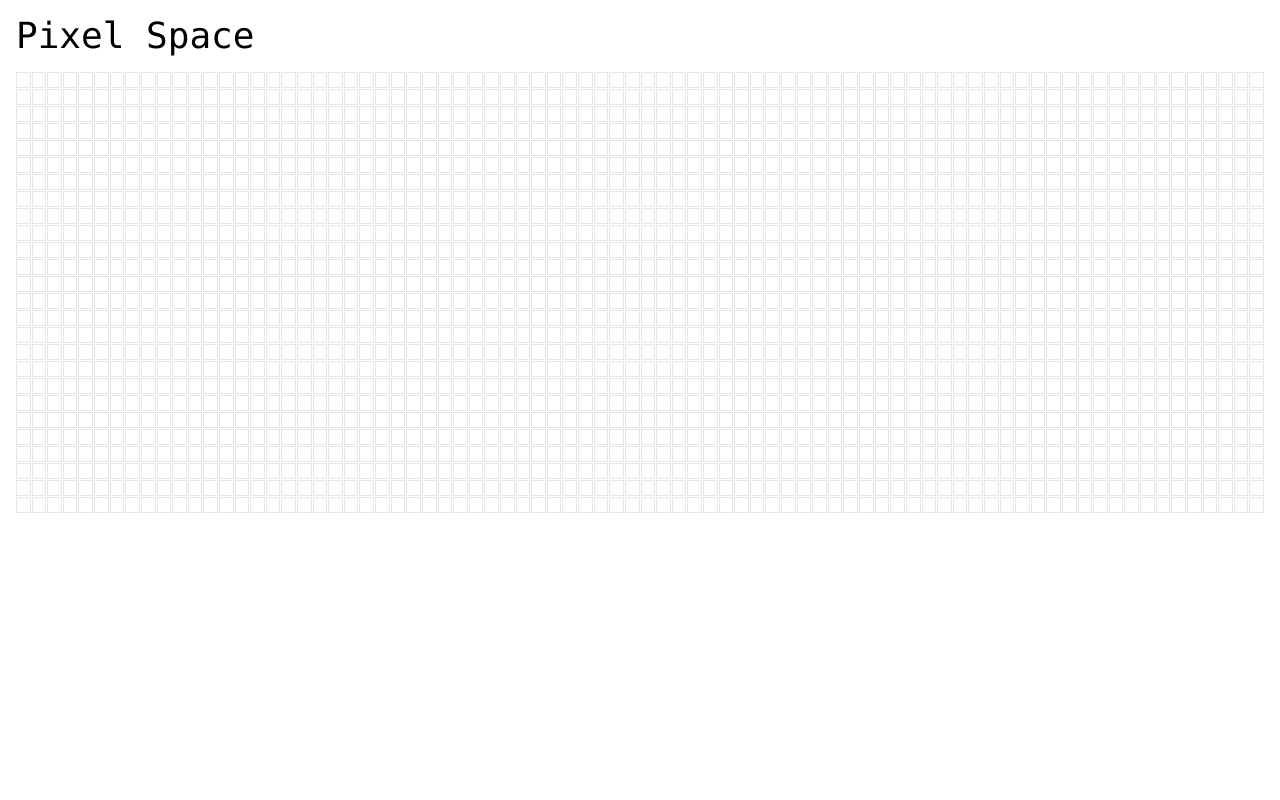
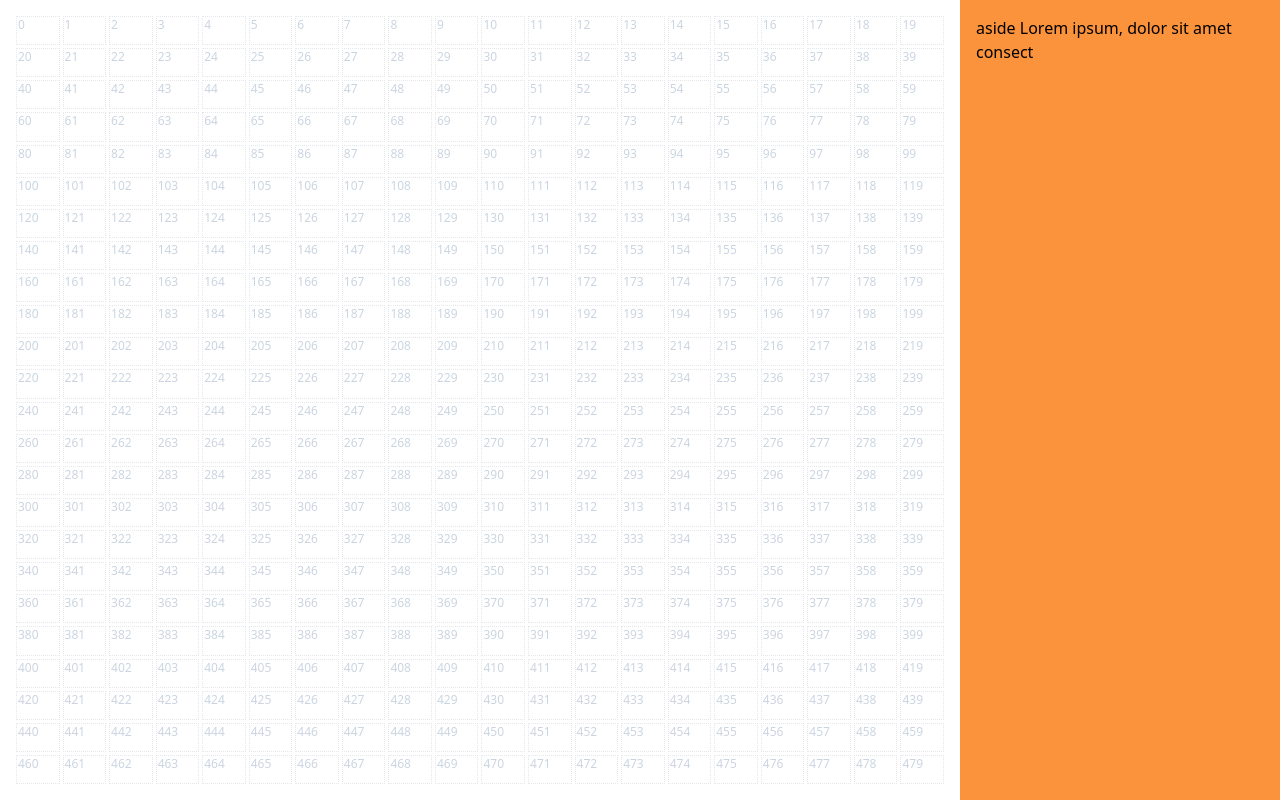
Before and after one commit to voltagecloud/pixel-space, a SvelteKit app: page /grid in a window 1280 px wide. Built offline with nearby package versions, Linux system fonts and the light colour scheme.

Commit message:
DRAWING!

```diff
--- a/src/app.css
+++ b/src/app.css
@@ -5,3 +5,7 @@
 a[href]:not(.no-underline) {
 	@apply text-blue-500 underline decoration-blue-200 hover:decoration-current;
 }
+
+body {
+	margin: 1em;
+}
--- a/src/lib/PixelGrid.svelte
+++ b/src/lib/PixelGrid.svelte
@@ -1,31 +1,34 @@
-<ul>
-	{#each Array(2080) as _, index}
+<script lang="ts">
+  import draw from "./draw";
+</script>
+
+<ul use:draw>
+	{#each Array(480) as _, index}
 		{@const id = `pixel-${index}`}
 		<li>
 			<input type="checkbox" {id} />
-			<label for={id} />
+			<label for={id}>{index}</label>
 		</li>
 	{/each}
 </ul>
 
 <style lang="postcss">
 	ul {
-		display: grid;
-    gap: 1px;
-		grid-template-columns: repeat(80, minmax(0, 1fr));
+		@apply grid w-full select-none;
+		gap: 3px;
+		grid-template-columns: repeat(20, minmax(0, 1fr));
 	}
 	li {
-		@apply flex relative;
-    min-height: 1em;
+		@apply flex border-dotted border;
 	}
 	label {
-    @apply flex-1 border cursor-pointer;
+		@apply flex-1 cursor-pointer hover:ring;
+		@apply pl-[1px] text-xs text-slate-300;
 	}
 	input:checked + label {
-    @apply bg-orange-400;
+		@apply bg-orange-500;
 	}
 	input {
-    @apply absolute invisible pointer-events-none;
+		@apply hidden;
 	}
-
 </style>
--- /dev/null
+++ b/src/lib/draw.ts
@@ -0,0 +1,41 @@
+function draw(node: HTMLUListElement): SvelteActionReturnType {
+	let drawing: boolean | null = null;
+	function mouseEvtHandler(evt: MouseEvent) {
+		const isLabel = evt.target instanceof HTMLLabelElement;
+		const box = isLabel && evt.target.parentNode?.querySelector('input');
+		switch (evt.type) {
+			case 'mousedown':
+				drawing = true;
+				if (box) {
+					drawing = !box.checked;
+					box.checked = drawing;
+				}
+				break;
+			case 'mouseleave':
+			case 'mouseup':
+				drawing = null;
+				break;
+			case 'mouseover':
+				if (box && drawing !== null) {
+					box.checked = drawing;
+				}
+				break;
+		}
+	}
+
+	node.addEventListener('mousedown', mouseEvtHandler);
+	node.addEventListener('mouseup', mouseEvtHandler);
+	node.addEventListener('mouseover', mouseEvtHandler);
+	node.addEventListener('mouseleave', mouseEvtHandler);
+
+	return {
+		destroy() {
+			node.removeEventListener('mousedown', mouseEvtHandler);
+			node.removeEventListener('mouseup', mouseEvtHandler);
+			node.removeEventListener('mouseover', mouseEvtHandler);
+			node.removeEventListener('mouseleave', mouseEvtHandler);
+		}
+	};
+}
+
+export default draw;
--- a/src/routes/+layout.svelte
+++ b/src/routes/+layout.svelte
@@ -2,9 +2,4 @@
   import "../app.css";
 </script>
 
-<header class="m-4">
-  <h1 class="font-mono text-4xl">Pixel Space</h1>
-</header>
-<main class="m-4">
-  <slot />
-</main>
+<slot />
--- a/src/routes/+page.svelte
+++ b/src/routes/+page.svelte
@@ -1,5 +1,11 @@
-<ul class="list-inside list-disc">
-  <li>
-    <a href="/grid">view grid</a>
-  </li>
-</ul>
+<main>
+	<header class="my-4">
+		<h1 class="font-mono text-4xl">Pixel Space</h1>
+	</header>
+
+	<ul class="list-inside list-disc">
+		<li>
+			<a href="/grid">view grid</a>
+		</li>
+	</ul>
+</main>
--- a/src/routes/grid/+page.svelte
+++ b/src/routes/grid/+page.svelte
@@ -2,4 +2,11 @@
   import PixelGrid from "$lib/PixelGrid.svelte";
 </script>
 
-<PixelGrid />
+<main class="absolute inset-0 flex">
+  <section class="flex-1 flex justify-center m-4">
+    <PixelGrid />
+  </section>
+  <aside class="w-1/4 bg-orange-400 overflow-auto p-4">
+    aside Lorem ipsum, dolor sit amet consect
+  </aside>
+</main>
```
Also changed, not shown: 1 other file (tests, documents, lock files or other folders). Lines whose indentation alone changed are shown as unchanged.
